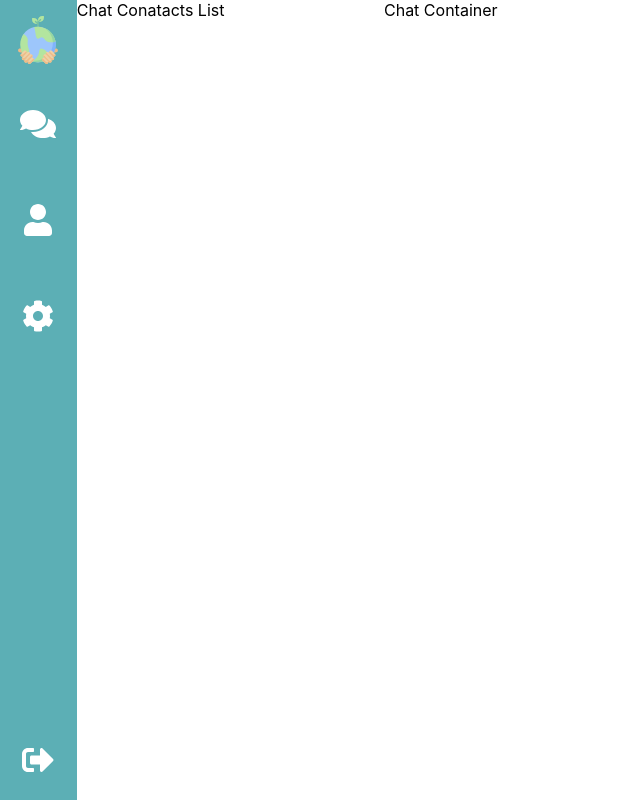
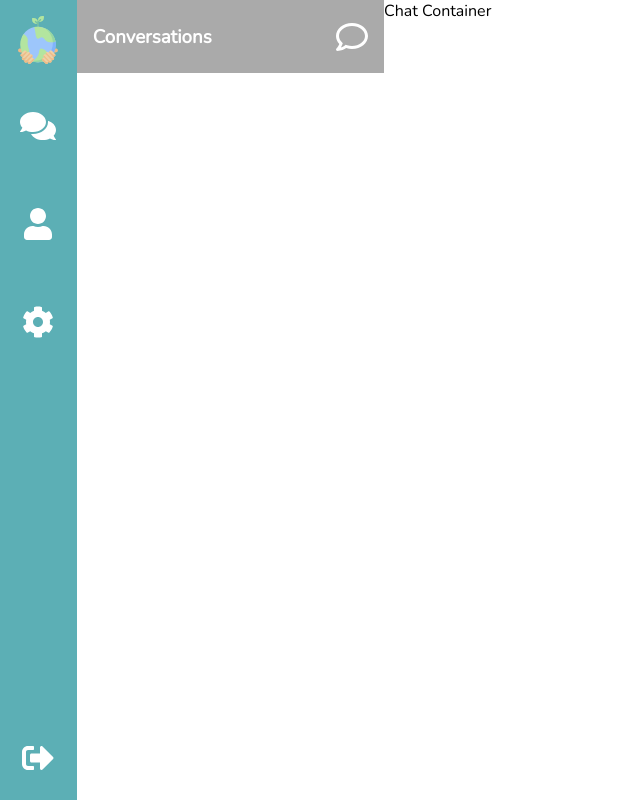
Before and after one commit to Marinashafiq/care_task, a React (Create React App) app: page / in a window 1280 px wide. Shown: the whole page, without its empty margins (0-640 px from the left). Built offline with nearby package versions, Linux system fonts and the light colour scheme.

Commit message:
task-contacts-list added list header

```diff
--- a/public/index.html
+++ b/public/index.html
@@ -24,10 +24,7 @@
       work correctly both with client-side routing and a non-root public URL.
       Learn how to configure a non-root public URL by running `npm run build`.
     -->
-    <link
-      rel="stylesheet"
-      href="https://cdnjs.cloudflare.com/ajax/libs/font-awesome/4.7.0/css/font-awesome.min.css"
-    />
+    <link href="https://fonts.googleapis.com/css2?family=Nunito&display=swap" rel="stylesheet">
 
     <title>React App</title>
   </head>
--- /dev/null
+++ b/src/Containers/ChatContactsList/ChatContactsList.css
@@ -0,0 +1,10 @@
+.contacts_list_header {
+    display: flex;
+    justify-content: space-between;
+    align-items: center;
+    background-color: #aaaaaa;
+    padding: 0.3em;
+    padding-left: 1em;
+    padding-right: 1em;
+    color: white;
+}
--- a/src/Containers/ChatContactsList/ChatContactsList.js
+++ b/src/Containers/ChatContactsList/ChatContactsList.js
@@ -1,9 +1,18 @@
 import React, { Component } from 'react';
-
+import { FontAwesomeIcon } from "@fortawesome/react-fontawesome";
+import {
+    faComment
+} from "@fortawesome/free-regular-svg-icons";
+import './ChatContactsList.css';
 export default class ChatContactsList extends Component {
     render(){
         return(
-            <>Chat Conatacts List</>
+            <>
+                <div className="contacts_list_header">
+                    <h3>Conversations</h3>
+                    <FontAwesomeIcon icon={faComment} size="2x" color="white"/>
+                </div>
+            </>
         )
     }
 }
--- a/src/index.css
+++ b/src/index.css
@@ -1,6 +1,6 @@
 body {
   margin: 0;
-  font-family: -apple-system, BlinkMacSystemFont, 'Segoe UI', 'Roboto', 'Oxygen',
+  font-family: 'Nunito',-apple-system, BlinkMacSystemFont, 'Segoe UI', 'Roboto', 'Oxygen',
     'Ubuntu', 'Cantarell', 'Fira Sans', 'Droid Sans', 'Helvetica Neue',
     sans-serif;
   -webkit-font-smoothing: antialiased;
```
